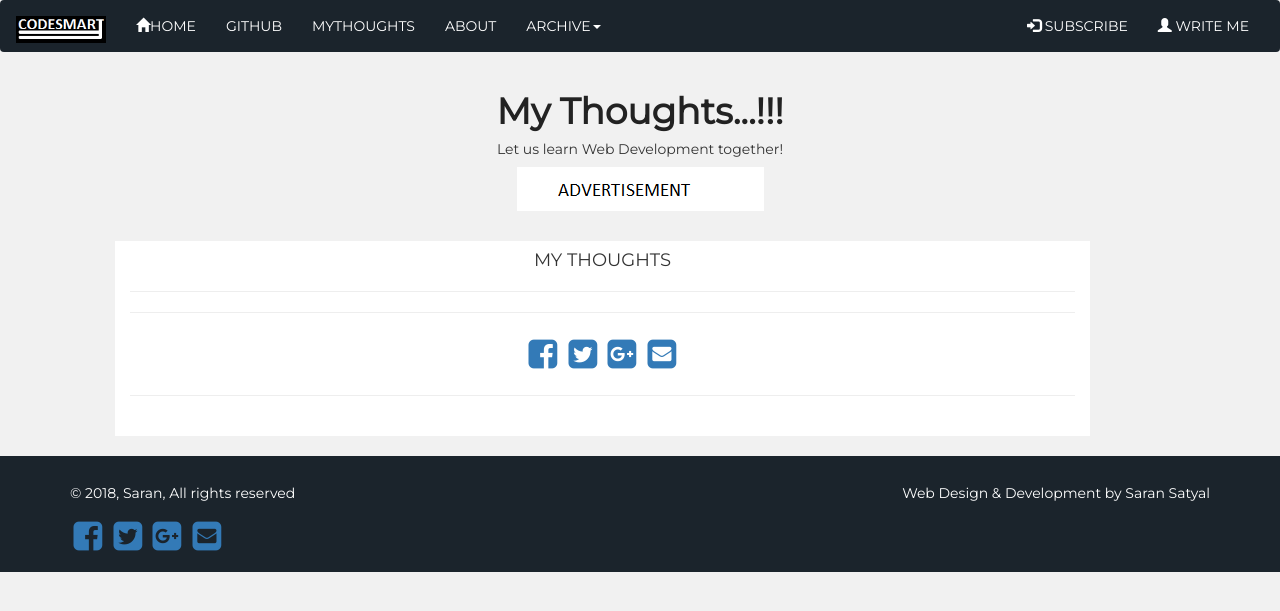
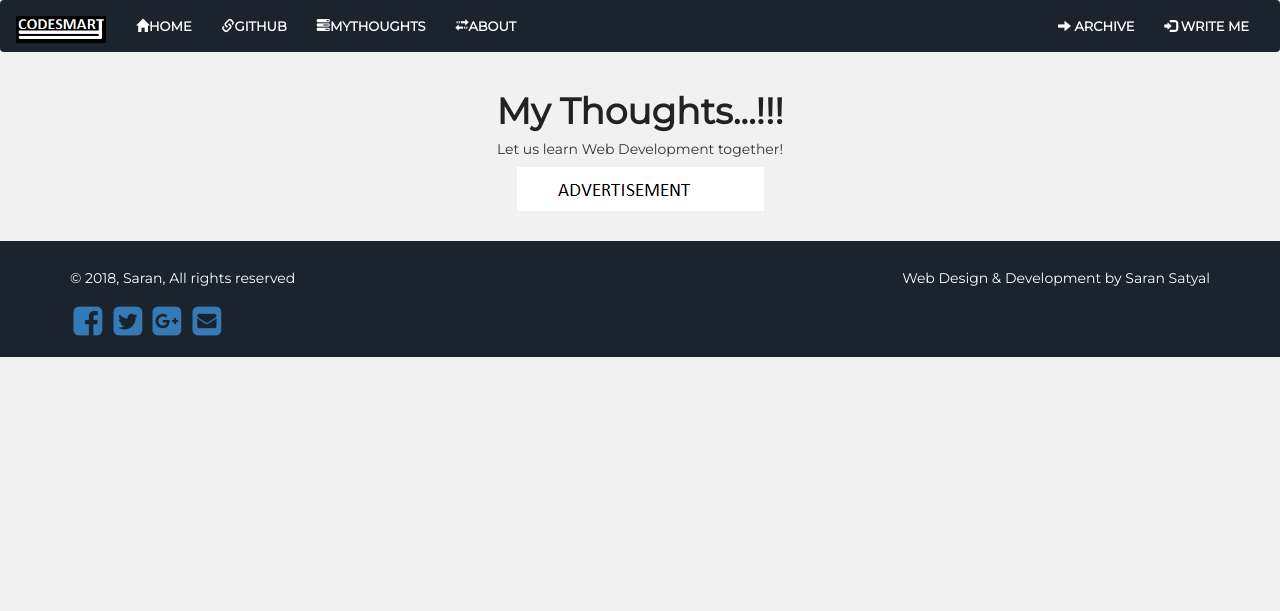
Before and after one commit to saransatyal/blogproject, a Django app: page /mythoughts/ in a window 1280 px wide. Shown: the top 611 px of the page. Run offline with Django 3.2, Linux system fonts and the light colour scheme; data that the repository does not hold is empty; some libraries are stand-ins or nearby versions.

Commit message:
cs updated

```diff
--- a/blog/admin.py
+++ b/blog/admin.py
@@ -3,7 +3,7 @@ from blog.models import Article , Readarticle, Commentblog , Author , Mythought
 from django.utils.html import mark_safe
 from markdown import markdown
 
-from .forms import PostForm
+
 from blog.models import Readarticle
 
 # Registering Tutorial editor in admin
@@ -15,7 +15,7 @@ class Admin_Article(admin.ModelAdmin):
         obj.save()
 
 class Admin_Readarticle(admin.ModelAdmin):
-    form = PostForm
+
     list_display = ('title', 'get_subject','written_by','written_at','get_document','get_views')
     def get_subject(self , obj):
         return obj.subject_other
--- a/blog/views.py
+++ b/blog/views.py
@@ -10,6 +10,11 @@ from django.db.models import Count
 # hello world model
 def base(request):
     return render(request,'base.html')
+def archive(request):
+    author_info = Author.objects.all()
+    tutorials = Article.objects.all().order_by('-created_at')
+    return render(request,'archive.html',{'author_info':author_info, 'tutorials':tutorials})
+
 def author_info(request):
     author_info = Author.objects.all()
     return render(request, 'author_info.html',{'author_info':author_info})
--- a/codesmartproject/urls.py
+++ b/codesmartproject/urls.py
@@ -18,7 +18,8 @@ urlpatterns = [
     url(r'^readarticle/(?P<pk>\d+)/$', views.readarticle, name='readarticle'),
     url(r'^base/$', views.base , name='base'),
     url(r'^author_info/$', uploader_view.author_info , name='author_info'),
-    url(r'^signup/$', accounts_views.signup , name = "signup" )
+    url(r'^signup/$', accounts_views.signup , name = "signup" ),
+    url(r'^archive/$', views.archive , name = "archive" )
 
     ]
 if settings.DEBUG:
--- a/manage.py
+++ b/manage.py
@@ -11,4 +11,5 @@ if __name__ == "__main__":
             "Couldn't import Django. Are you sure it's installed and "
             "available on your PYTHONPATH environment variable? Did you "
             "forget to activate a virtual environment?"
-        )
+        ) from exc
+    execute_from_command_line(sys.argv)
--- a/static/css/app.css
+++ b/static/css/app.css
@@ -18,6 +18,8 @@ h4
 /* nav bar */
 nav.navbar-webmaster { background: #1b242c; text-align: center;
   font-family: 'Montserrat', sans-serif;
+  font-size: 13px;
+  font-weight: bold;
 }
 nav.navbar-webmaster a { color: #fff; }
 nav.navbar-webmaster ul.navbar-nav a:hover,
@@ -32,12 +34,18 @@ nav.navbar-webmaster ul.dropdown-menu > li > a { background: #1b242c; color: #ff
 nav.navbar-webmaster ul.dropdown-menu > li > a:hover {color: #fff;background-color: #999}
 
 /* after navbar : masthed*/
+.ads{
 
+  font-family: 'Montserrat', sans-serif;
+  padding:20px;
+  margin:0 auto;
+  width:500px;
+}
 .masthead {
   text-align: center;
   background-color: transparent;
   margin-bottom: 10px;
-    font-weight: 600;
+    font-weight:700;
     font-family: 'Montserrat', sans-serif;
 }
 .masthead a:hover{
@@ -49,7 +57,7 @@ text-decoration: none;;
     color: #222;
     text-decoration: none;
     font-weight: 600;
-    font-family:  "HelveticaNeue", "Helvetica Neue", Helvetica, Arial, sans-serif;
+
     font-family: 'Montserrat', sans-serif;
 }
 
@@ -74,11 +82,13 @@ text-decoration: none;;
 .post-title
 {
   text-align: center;
+
 }
 .post-title a{
   margin-bottom: .5rem;
   font-weight: 500;
   color: Black;
+  font-weight: bold;
   font-family: 'Montserrat', sans-serif;
   font-size: 3.0rem;
   line-height: 1.3;
@@ -120,12 +130,24 @@ font-family: 'Montserrat', sans-serif;
 
 .mythoughts
 {
-  background-color: White;
-  text-align: center;
-  left: 60px;
-  margin-bottom: 20px;
+  line-height: 1.4em;
+  font-size: 1.2em;
+  box-shadow: 6px 6px 6px 6px rgba(0, 0, 0, 0.05);
+  background-color: #fff;
+  left: 100px;
+  padding-top: 20px;
+  padding-left: 10px;
+  padding-right: 10px;
+  margin-bottom: 40px;
   font-family: 'Montserrat', sans-serif;
 }
+.thought-img img {
+  display: block
+  height: 200px;
+  width: 400px;
+  margin: 0 auto;
+}
+
 .read-title a:hover
 {
 color: Black;
@@ -141,6 +163,7 @@ text-decoration: none;
   border-radius: 100px;
   margin: 0 auto;
 }
+
 
 .post-title a:hover
 {
@@ -252,6 +275,10 @@ display:inline-block;
       margin-left: 10px;
       margin-bottom: 10px;
 
+          padding-top: 20px;
+          padding-left: 10px;
+          padding-right: 10px;
+
       box-shadow: 6px 6px 6px 6px rgba(0, 0, 0, 0.05);
       line-height: 1.2em;
       font-size: 1.2em;
--- a/templates/base.html
+++ b/templates/base.html
@@ -11,7 +11,7 @@
   <script src="https://ajax.googleapis.com/ajax/libs/jquery/3.3.1/jquery.min.js"></script>
   <script src="https://maxcdn.bootstrapcdn.com/bootstrap/3.3.7/js/bootstrap.min.js"></script>
   <link rel="stylesheet" href="https://maxcdn.bootstrapcdn.com/font-awesome/4.4.0/css/font-awesome.min.css">
-  <link href="https://fonts.googleapis.com/css?family=Lato:700" rel="stylesheet">
+
   <link href="https://fonts.googleapis.com/css?family=Montserrat" rel="stylesheet">
   {% block stylesheet %}{% endblock %}
 </head>
@@ -40,10 +40,10 @@
   					</ul>
   				</li> -->
           <li><a href="{% url 'home' %}"><i class="glyphicon glyphicon-home"></i>HOME</a></li>
-          <li><a href="{% url 'home' %}">GITHUB</a></li>
-           <li><a href="{% url 'mythoughts' %}">MYTHOUGHTS</a></li>
-           <li><a href="{% url 'author_info' %}">ABOUT</a></li>
-          <li class="dropdown">
+          <li><a href="{% url 'home' %}"><i class="glyphicon glyphicon-link"></i>GITHUB</a></li>
+           <li><a href="{% url 'mythoughts' %}"><i class="glyphicon glyphicon-tasks"></i>MYTHOUGHTS</a></li>
+           <li><a href="{% url 'author_info' %}"><i class="glyphicon glyphicon-transfer"></i>ABOUT</a></li>
+          <!-- <li class="dropdown">
   					<a href="#" class="dropdown-toggle" data-toggle="dropdown" role="button" aria-expanded="false">ARCHIVE<span class="caret"></span></a>
   					<ul class="dropdown-menu" role="menu">
   						<li><a href="#">PHP</a></li>
@@ -51,11 +51,11 @@
   						<li><a href="#">Jquery</a></li>
   						<li><a href="#">Angular JS</a></li>
   					</ul>
-  				</li>
+  				</li> -->
   			</ul>
         <ul class="nav navbar-nav navbar-right">
-       <li><a href="#"><span class="glyphicon glyphicon-log-in"></span> SUBSCRIBE</a></li>
-          <li><a href="#"><span class="glyphicon glyphicon-user"></span> WRITE ME</a></li>
+       <li><a href="{% url 'archive' %}"><span class="glyphicon glyphicon-arrow-right"></span> ARCHIVE</a></li>
+          <li><a href="{% url 'author_info' %}"><span class="glyphicon glyphicon-log-in"></span> WRITE ME</a></li>
         </ul>
   		</div>
   	</div>
--- a/templates/mythoughts.html
+++ b/templates/mythoughts.html
@@ -10,20 +10,41 @@
 <h5>Let us learn Web Development together!</h5>
 <img class="img-responsive" style="margin: 0 auto;" src="/static/img/ad.png" />
 </div>
+
  <br>
+ {% for mythought in mythoughts%}
        <div class="col-sm-10 mythoughts">
-         <h4>MY THOUGHTS</h4><hr>
-  {% for mythought in mythoughts %}
-  <h3>{{mythought.header}}</h3>  <hr>
-    <div class="post-thumb">
+         <div class="">
+         <h4>MY THOUGHT</h4><hr>
+         <div class="post-title">
+            <a>{{mythought.header}}</a>
+         </div>
+         <ul class="content-post">
+             <li>
+               <i class="fa fa-calendar"></i>{{mythought.thought_on|date:"M d, Y"}}
+             </li>
+             <li>
+            <a href="{% url 'author_info' %}"> <i class="fa fa-user" rel="author" ></i> {{mythought.blogger}}
+               </a>
+             </li>
+             <!-- <li>
+               <i class="fa fa-clock-o">  4 minutes read</i>
+             </li> -->
+             <li>
+               <i class="fa fa-eye"></i>
+               <span class=" "> 12</span> views
+             </li>
+           </ul>
+
+    <div class="thought-img">
     <img class="img-responsive" src="{{ mythought.image.url }}" />
   </div>
     <p>{{mythought.get_description_as_markdown}}</p>
-By:<div class="read-title"><a href="{% url 'author_info' %}">{{ mythought.blogger}}</a></div>
+<!-- By:<div class="read-title"><a href="{% url 'author_info' %}">{{ mythought.blogger}}</a></div> -->
 
     <hr>
-{% endfor %}
-         <hr>
+
+
         <div>
                     <a href=" "><i id="social-fb" class="fa fa-facebook-square fa-3x social"></i></a>
                     <a href=" "><i id="social-tw" class="fa fa-twitter-square fa-3x social"></i></a>
@@ -32,5 +53,7 @@ By:<div class="read-title"><a href="{% url 'author_info' %}">{{ mythought.blogge
         </div>
       <hr>
   <br>
+  </div>
     </div>
+    {% endfor %}
 {% endblock %}
--- a/templates/readarticle.html
+++ b/templates/readarticle.html
@@ -53,10 +53,10 @@
   <div>
     <br>
     <a href="{% url 'author_info' %}">{{ author_info.blogger}}</a>
-    <p>{{author_info.strong}}</p>  <hr>
+   <p>Title: {{author_info.strong}}</p>  <hr>
     <p>{{author_info.about_author}}</p>
   </div>
-  <li><a href="{% url 'author_info' %}">Read more..</a></li>
+  <div class="read-title glyphicon glyphicon-arrow-right"><a href="{% url 'author_info' %}"  >READ MORE</a></div>
   <hr>
 
   <div>
```
Also changed, not shown: blog/forms.py (+21 -21 lines), blog/models.py (+4 -3 lines), codesmartproject/static/css/app.css (+33 -6 lines), templates/archive.html (added, +72 -0 lines), templates/author_info.html (+10 -9 lines), templates/home.html (+17 -4 lines), blog/migrations/0003_mythought_views.py (added), blog/migrations/0004_remove_mythought_views.py (added), blog/migrations/0005_auto_20180225_1836.py (added), media/documents/django-logo_VfGLXeN.png (added), media/documents/django-logo_zyn375y.png (added).
